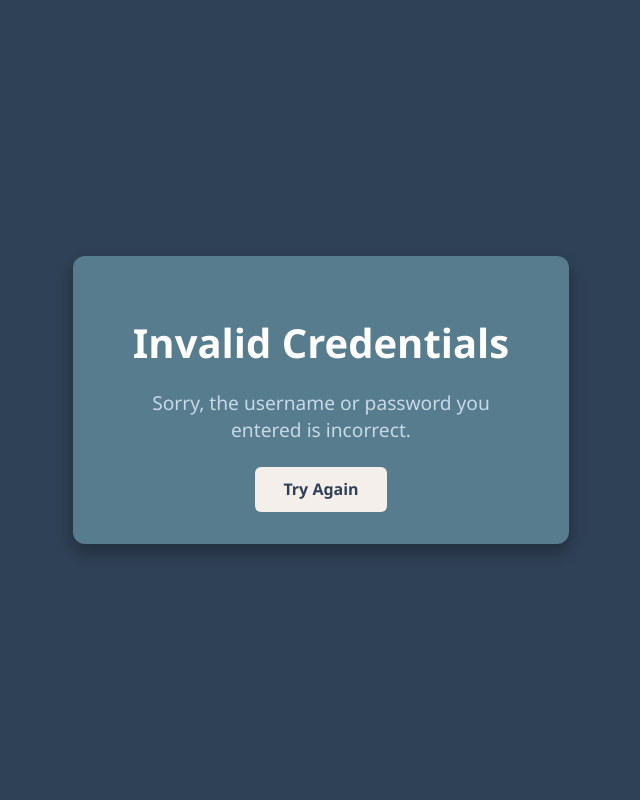
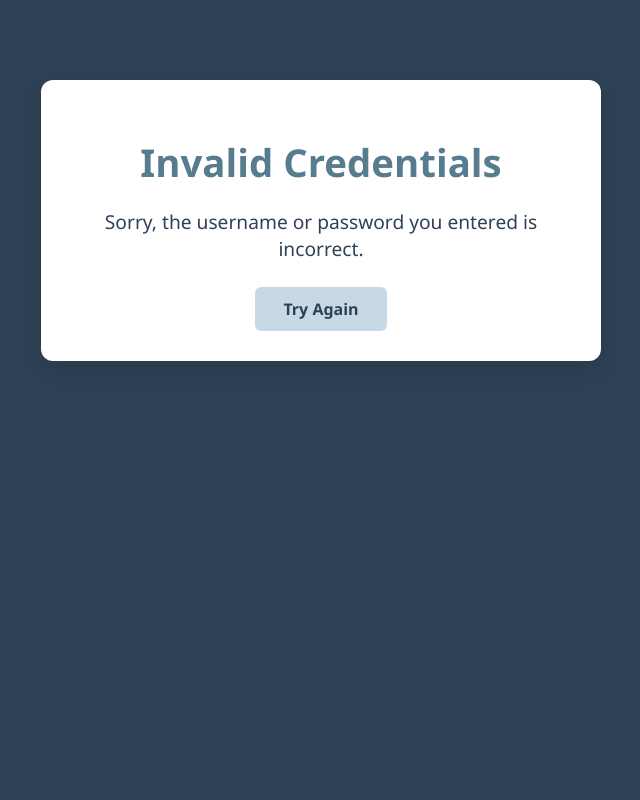
Before and after one commit to astute38boy/BAC, a Flask app: template templates/invalid.html in a window 1280 px wide. Shown: the whole page, without its empty margins (319-959 px from the left). Run offline with Flask 3, Linux system fonts and the light colour scheme; the template is opened without the code that fills it, so the values that code supplies are empty.

Commit message:
invalid.css but fancier

```diff
--- a/static/invalid.css
+++ b/static/invalid.css
@@ -1,50 +1,93 @@
-/* invalid.css */
+/* invalid.css - styled like your main theme */
 
+/* Container card styling */
+.container {
+  background: #ffffff;
+  padding: 30px;
+  border-radius: 12px;
+  text-align: center;
+  box-shadow: 0 10px 25px rgba(0, 0, 0, 0.1);
+  max-width: 500px;
+  width: 90%;
+  transition: transform 0.4s ease, box-shadow 0.4s ease;
+  animation: slideUp 0.8s ease;
+  margin: auto;
+  margin-top: 10vh;
+}
+
+/* Hover effect for container (optional) */
+.container:hover {
+  transform: translateY(-5px);
+  box-shadow: 0 15px 30px rgba(0, 0, 0, 0.15);
+}
+
+/* Body base styling */
 body {
   margin: 0;
   padding: 0;
   font-family: 'Segoe UI', Tahoma, Geneva, Verdana, sans-serif;
   background-color: #2f4156;
-    color: #f5efeb;
+  color: #2f4156; /* main text color */
   display: flex;
   justify-content: center;
-    align-items: center;
-    height: 100vh;
+  align-items: flex-start; /* align container near top */
+  min-height: 100vh;
 }
 
-.container {
-    background-color: #567c8d;
-    padding: 2rem 3rem;
-    border-radius: 12px;
-    box-shadow: 0 8px 16px rgba(0,0,0,0.3);
-    text-align: center;
-    max-width: 400px;
+/* Title styling */
+.message-box h1 {
+  color: #567c8d;
+  margin-bottom: 20px;
+  font-size: 2.4rem;
+  animation: fadeIn 1s ease forwards;
 }
 
-.message-box h1 {
-    color: #ffffff;
-    margin-bottom: 0.5rem;
-    font-size: 2.5rem;
+/* Description/info text */
+.message-box p {
+  color: #2f4156;
+  margin: 10px 0 25px 0;
+  font-size: 1.2rem;
+  animation: fadeIn 1s ease forwards;
 }
 
-.message-box p {
-    color: #c8d9e6;
-    margin-bottom: 1.5rem;
-    font-size: 1.2rem;
-}
-
+/* Link styled as button */
 .btn {
-    background-color: #f5efeb;
+  background-color: #c8d9e6;
   color: #2f4156;
   padding: 0.7rem 1.8rem;
   text-decoration: none;
   font-weight: bold;
   border-radius: 6px;
-    transition: background-color 0.3s ease, color 0.3s ease;
+  transition: background-color 0.3s ease, color 0.3s ease, transform 0.3s ease;
   display: inline-block;
+  animation: fadeIn 1.2s ease forwards;
 }
 
 .btn:hover {
-    background-color: #c8d9e6;
-    color: #2f4156;
+  background-color: #567c8d;
+  color: #ffffff;
+  transform: scale(1.05);
 }
+
+/* Animations */
+@keyframes fadeIn {
+  0% {
+    opacity: 0;
+    transform: translateY(10px);
+  }
+  100% {
+    opacity: 1;
+    transform: translateY(0);
+  }
+}
+
+@keyframes slideUp {
+  0% {
+    transform: translateY(30px);
+    opacity: 0;
+  }
+  100% {
+    transform: translateY(0);
+    opacity: 1;
+  }
+}
```
Lines whose indentation alone changed are shown as unchanged.
